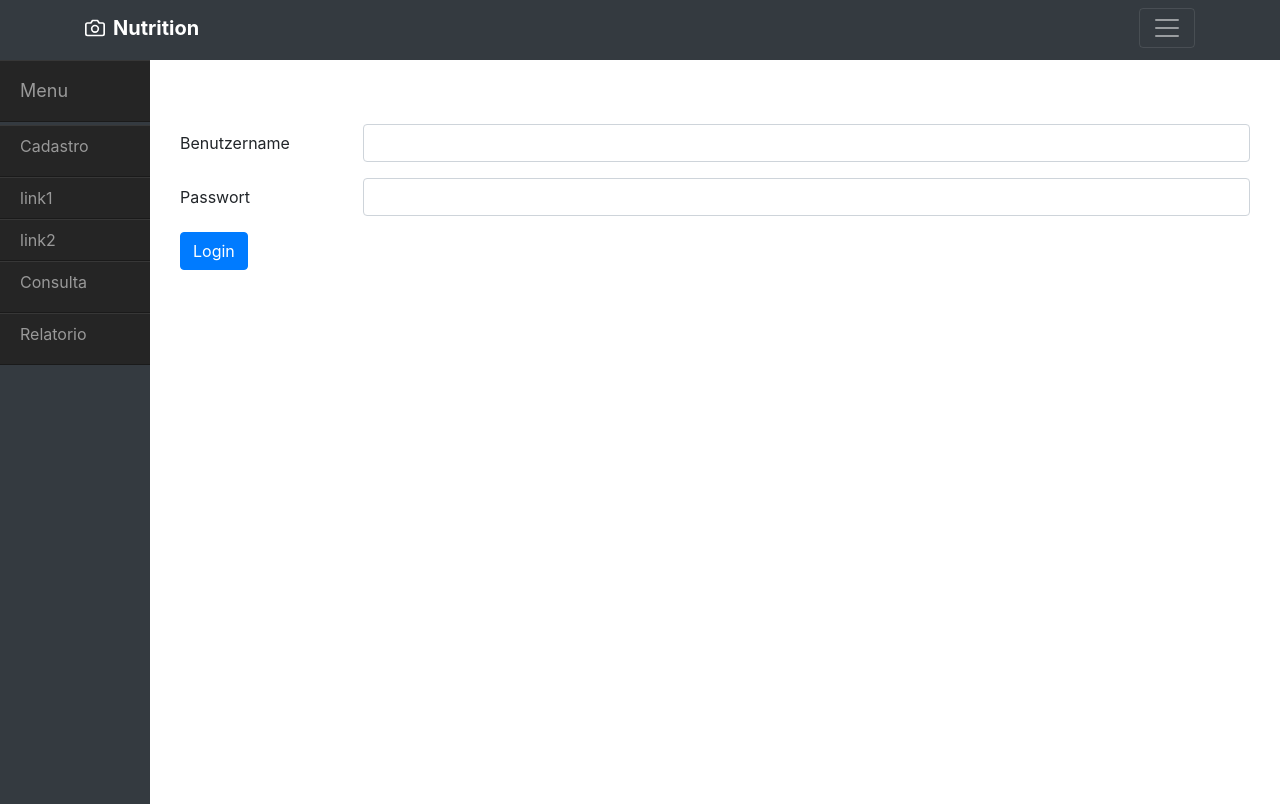
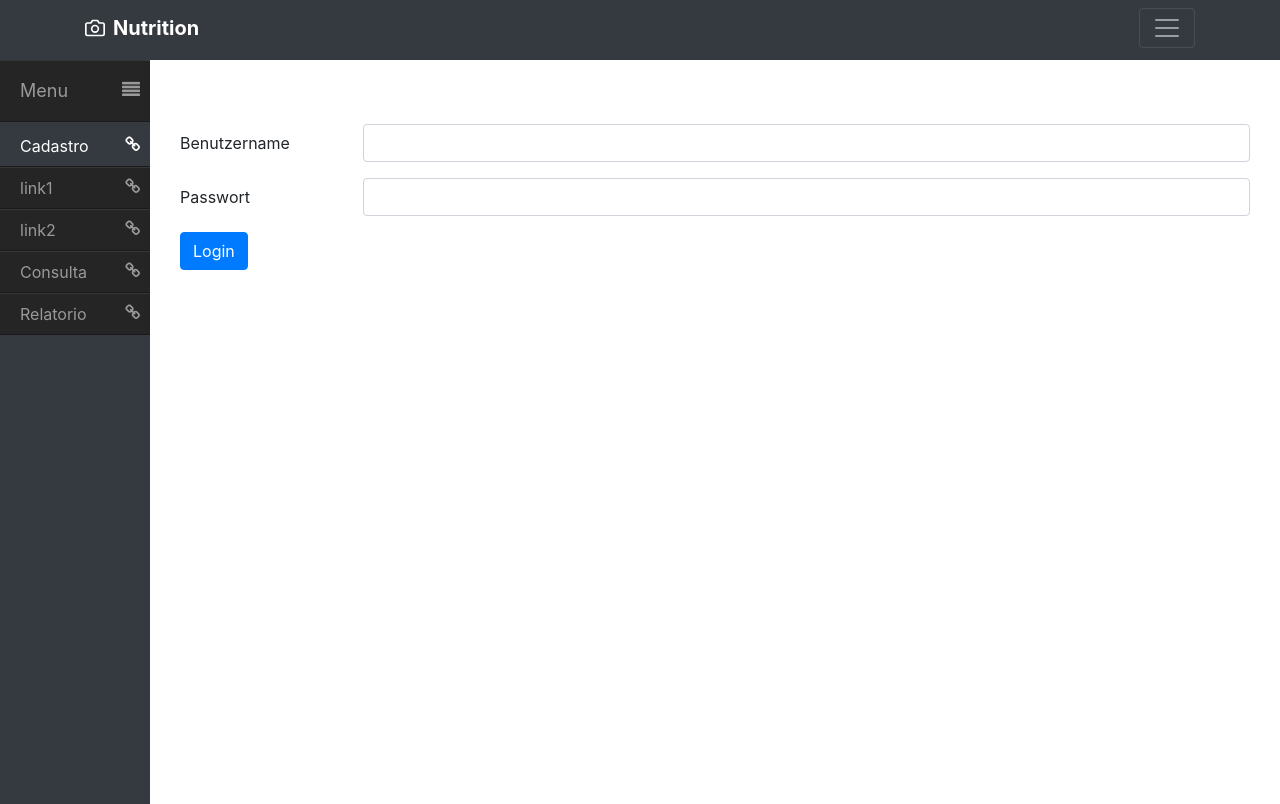
Before and after one commit to prahkael/nutrition, an Angular app in the folder client/: page /user/sign-in in a window 1280 px wide. Built offline with nearby package versions, Linux system fonts and the light colour scheme.

Commit message:
add font awesome and style the sidebar

```diff
--- a/client/angular.json
+++ b/client/angular.json
@@ -23,7 +23,7 @@
               "src/assets"
             ],
             "styles": [
-              "src/styles.css",
+              "src/styles.scss",
               "node_modules/bootstrap/dist/css/bootstrap.min.css",
               "src/css/bootstrap.docs.min.css"
             ],
@@ -74,7 +74,7 @@
             "tsConfig": "src/tsconfig.spec.json",
             "karmaConfig": "src/karma.conf.js",
             "styles": [
-              "src/styles.css"
+              "src/styles.scss"
             ],
             "scripts": [],
             "assets": [
--- a/client/package.json
+++ b/client/package.json
@@ -22,6 +22,7 @@
     "@angular/router": "^6.0.3",
     "bootstrap": "^4.1.3",
     "core-js": "^2.5.4",
+    "font-awesome": "^4.7.0",
     "rxjs": "^6.0.0",
     "zone.js": "^0.8.26"
   },
--- a/client/src/app/tools/sidebar/sidebar.component.html
+++ b/client/src/app/tools/sidebar/sidebar.component.html
@@ -1,36 +1,42 @@
 <ul id="sidebar_menu" class="sidebar-nav">
   <li class="sidebar-brand">
-    <a id="menu-toggle" href="#">Menu
-      <span id="main_icon" class="glyphicon glyphicon-align-justify"></span>
+    <a id="menu-toggle">
+      Menu
+      <span id="main_icon" class="sub_icon fa fa-align-justify"></span>
     </a>
   </li>
 </ul>
 <ul class="sidebar-nav" id="sidebar">
   <li>
-    <a>Cadastro
-      <span class="sub_icon glyphicon glyphicon-link"></span>
+    <a class="active">
+      Cadastro
+      <span class="sub_icon fa fa-link"></span>
     </a>
   </li>
   <ul class="sidebar-nav" id="sidebar">
     <li>
-      <a>link1
-        <span class="sub_icon glyphicon glyphicon-link"></span>
+      <a>
+        link1
+      <span class="sub_icon fa fa-link"></span>
       </a>
     </li>
     <li>
-      <a>link2
-        <span class="sub_icon glyphicon glyphicon-link"></span>
+      <a>
+        link2
+      <i class="sub_icon fa fa-link"></i>
       </a>
     </li>
   </ul>
   <li>
-    <a>Consulta
-      <span class="sub_icon glyphicon glyphicon-link"></span>
+    <a>
+      Consulta
+      <i class="sub_icon fa fa-link"></i>
     </a>
   </li>
   <li>
-    <a>Relatorio
-      <span class="sub_icon glyphicon glyphicon-link"></span>
+    <a>
+      Relatorio
+      <i class="sub_icon fa fa-link"></i>
     </a>
   </li>
 </ul>
--- a/client/src/app/tools/sidebar/sidebar.component.scss
+++ b/client/src/app/tools/sidebar/sidebar.component.scss
@@ -42,6 +42,8 @@ text-indent: 20px;
 color: #999999;
 display: block;
 text-decoration: none;
+position: relative;
+cursor: pointer;
 }
 
 .sidebar-nav li a:hover {
@@ -54,6 +56,11 @@ text-decoration: none;
 .sidebar-nav li a:active,
 .sidebar-nav li a:focus {
 text-decoration: none;
+}
+
+.sidebar-nav li a.active {
+  color: #fff;
+  background: none;
 }
 
 .sidebar-nav > .sidebar-brand {
@@ -74,12 +81,17 @@ background: none;
 #main_icon
 {
   float:right;
- padding-right: 65px;
- padding-top:20px;
+  padding-right: 5px;
+  padding-top:20px;
 }
 .sub_icon
 {
-  float:right;
- padding-right: 65px;
- padding-top:10px;
+  padding-right: 5px;
+  padding-top:10px;
+  position: absolute;
+  right: 5px;
 }
+
+#menu-toggle {
+  cursor: auto;
+}
--- a/client/src/styles.css
+++ b/client/src/styles.scss
@@ -1 +1,3 @@
 /* You can add global styles to this file, and also import other style files */
+$fa-font-path: "~font-awesome/fonts";
+@import "~font-awesome/scss/font-awesome";
```
